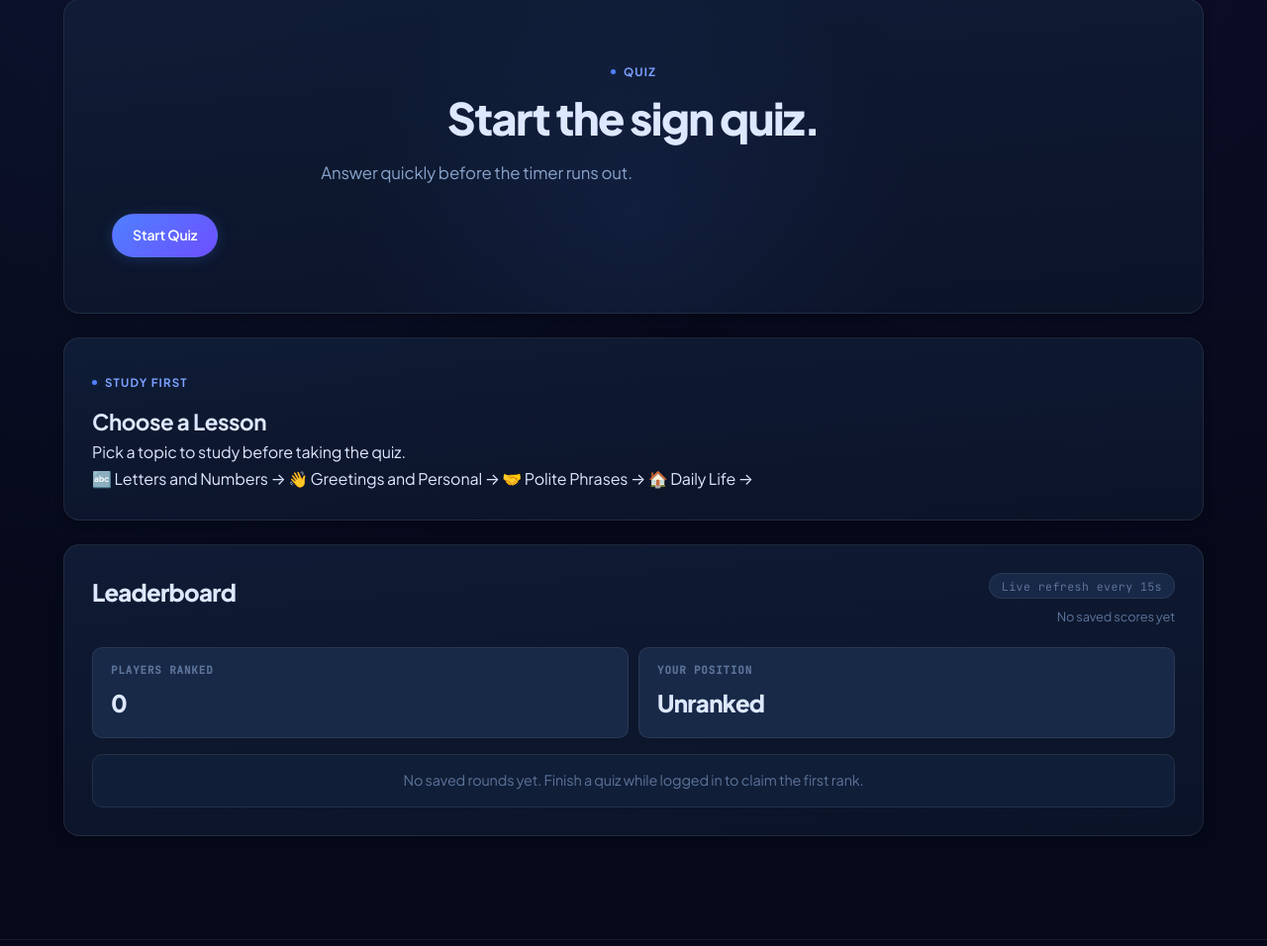
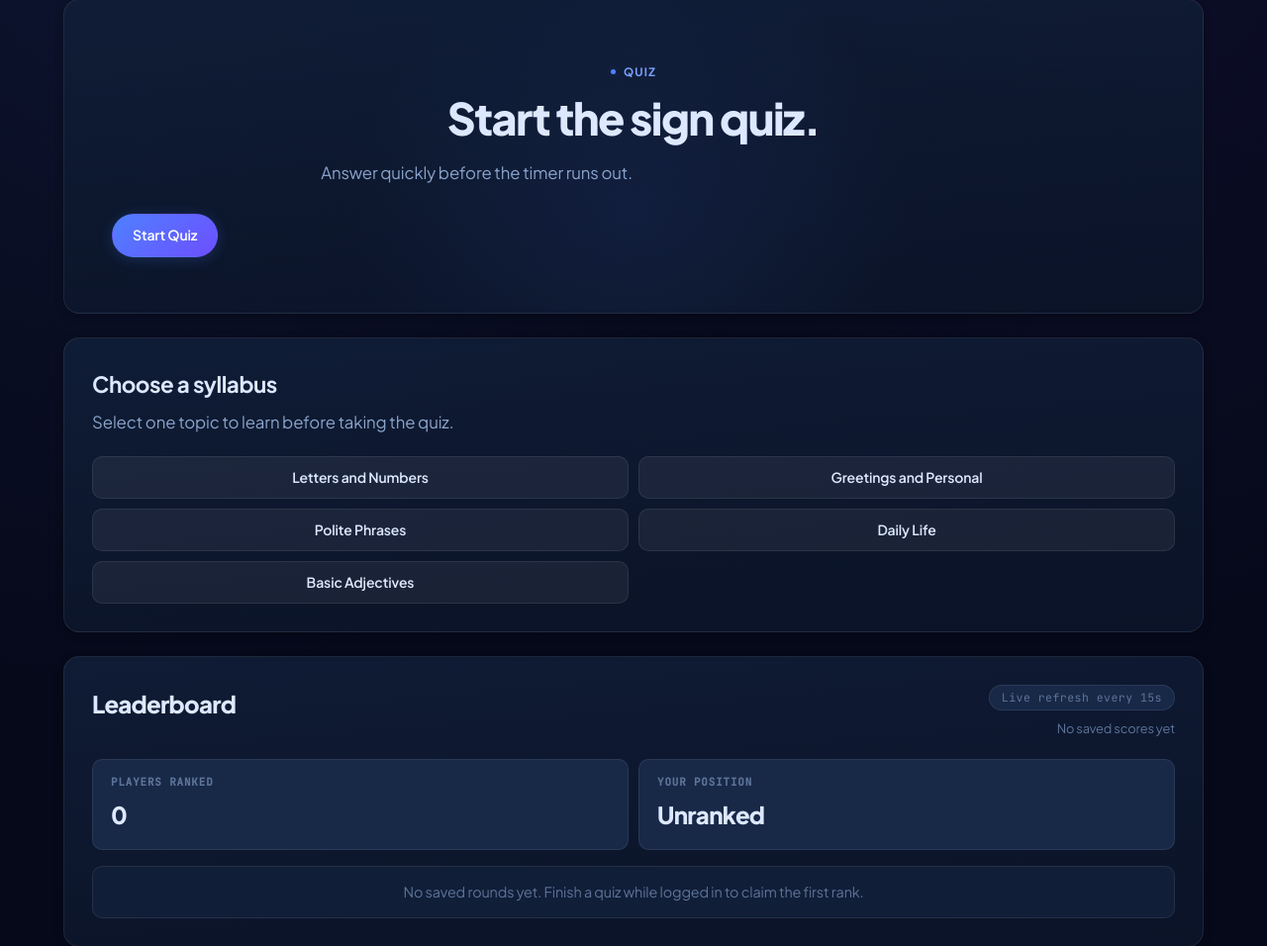
Before and after one commit to jerad-bobi/slt_final_main, a Django app: page /sharpen-your-brain/ in a window 1280 px wide. Shown: the part 117-1073 px from the top of the page at 99% size. Run offline with Django 5.2, Linux system fonts and the light colour scheme; data that the repository does not hold is empty.

Commit message:
Revert 2

```diff
--- a/slt/templates/sharpen_your_brain.html
+++ b/slt/templates/sharpen_your_brain.html
@@ -23,48 +23,26 @@
     </div>
 </section>
 
-<!-- ===== SYLLABUS ===== -->
-<section class="brain-syllabus panel-surface" aria-label="Syllabus topics">
-	<div class="brain-syllabus-header">
-		<p class="eyebrow">Study First</p>
-		<h2 class="brain-syllabus-title">Choose a Lesson</h2>
-		<p class="brain-syllabus-sub">Pick a topic to study before taking the quiz.</p>
-	</div>
-
-	{% if letters_and_numbers_progress %}
-	<div class="brain-resume-card">
-		<div class="brain-resume-icon">↩</div>
-		<div class="brain-resume-body">
-			<p class="brain-resume-eyebrow">Saved lesson</p>
-			<h3 class="brain-resume-name">Continue Letters and Numbers</h3>
-			<p class="brain-resume-desc">Paused at lesson {{ letters_and_numbers_progress.current_term_index|add:1 }} of {{ letters_and_numbers_progress.total_terms }} — <strong>{{ letters_and_numbers_progress.current_term }}</strong></p>
-		</div>
-		<a class="btn btn-primary" href="{% url 'syllabus_letters_and_numbers' %}">Continue →</a>
-	</div>
-	{% endif %}
-
-	<div class="brain-syllabus-grid">
-		<a class="syllabus-card" href="{% url 'syllabus_letters_and_numbers' %}">
-			<span class="syllabus-card-icon">🔤</span>
-			<span class="syllabus-card-name">Letters and Numbers</span>
-			<span class="syllabus-card-arrow">→</span>
-		</a>
-		<a class="syllabus-card syllabus-card--green" href="{% url 'syllabus_greetings_and_personal' %}">
-			<span class="syllabus-card-icon">👋</span>
-			<span class="syllabus-card-name">Greetings and Personal</span>
-			<span class="syllabus-card-arrow">→</span>
-		</a>
-		<a class="syllabus-card syllabus-card--purple" href="{% url 'syllabus_polite_phrases' %}">
-			<span class="syllabus-card-icon">🤝</span>
-			<span class="syllabus-card-name">Polite Phrases</span>
-			<span class="syllabus-card-arrow">→</span>
-		</a>
-		<a class="syllabus-card syllabus-card--amber" href="{% url 'syllabus_daily_life' %}">
-			<span class="syllabus-card-icon">🏠</span>
-			<span class="syllabus-card-name">Daily Life</span>
-			<span class="syllabus-card-arrow">→</span>
-		</a>
-	</div>
+<section class="panel-surface brain-syllabus" aria-label="Syllabus topics">
+    <h2>Choose a syllabus</h2>
+    <p class="lead-copy">Select one topic to learn before taking the quiz.</p>
+    {% if letters_and_numbers_progress %}
+    <div class="brain-syllabus__resume-card">
+        <div>
+            <p class="brain-syllabus__resume-eyebrow">Saved lesson</p>
+            <h3>Continue Letters and Numbers</h3>
+            <p>You paused at lesson {{ letters_and_numbers_progress.current_term_index|add:1 }} of {{ letters_and_numbers_progress.total_terms }} on {{ letters_and_numbers_progress.current_term }}.</p>
+        </div>
+        <a class="button button--primary" href="{% url 'syllabus_letters_and_numbers' %}">Continue lesson</a>
+    </div>
+    {% endif %}
+    <div class="brain-syllabus__grid">
+        <a class="button button--secondary" href="{% url 'syllabus_letters_and_numbers' %}">Letters and Numbers</a>
+        <a class="button button--secondary" href="{% url 'syllabus_greetings_and_personal' %}">Greetings and Personal</a>
+        <a class="button button--secondary" href="{% url 'syllabus_polite_phrases' %}">Polite Phrases</a>
+        <a class="button button--secondary" href="{% url 'syllabus_daily_life' %}">Daily Life</a>
+        <a class="button button--secondary" href="{% url 'syllabus_basic_adjectives' %}">Basic Adjectives</a>
+    </div>
 </section>
 
 <section class="brain-leaderboard-layout" aria-label="Global quiz leaderboard">
```
